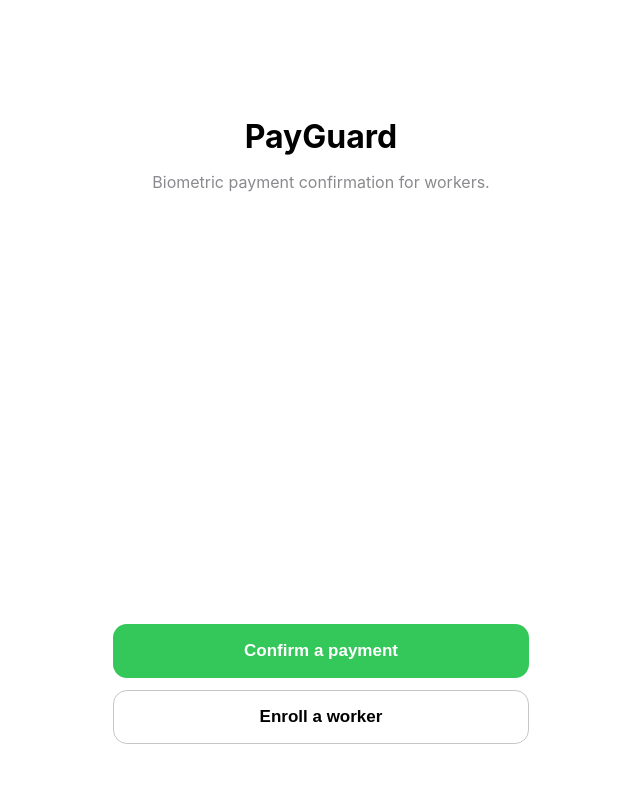
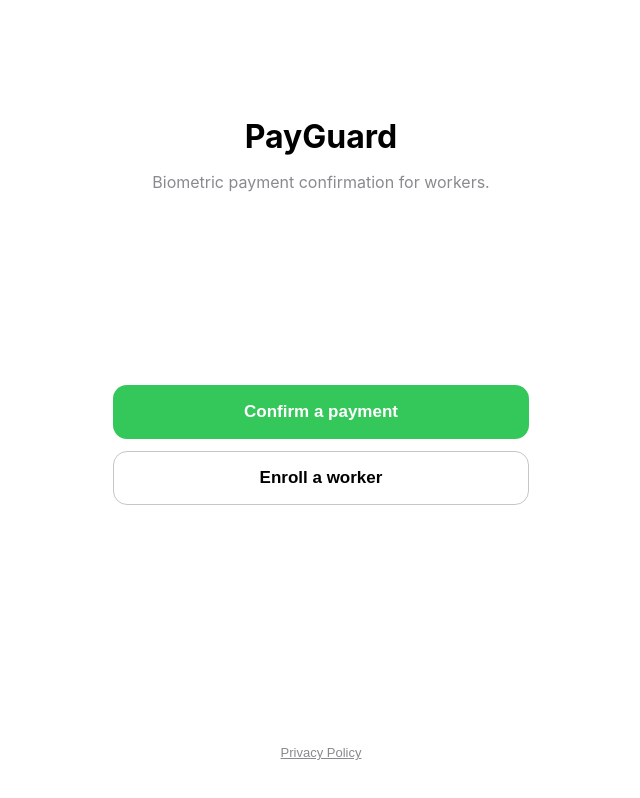
Before and after one commit to zefparis/payguard, a React (Vite) app: page / in a window 1280 px wide. Shown: the whole page, without its empty margins (319-959 px from the left). Built offline with nearby package versions, Linux system fonts and the light colour scheme; no server answers.

Commit message:
feat(privacy): iOS settings deeplink on permission denied + privacy policy link on home

```diff
--- /dev/null
+++ b/src/lib/settings.ts
@@ -0,0 +1,26 @@
+import { Capacitor } from '@capacitor/core'
+
+const PRIVACY_POLICY_URL = 'https://hybrid-vector.com/privacy'
+
+/**
+ * Opens the iOS Settings app for this app's permission settings.
+ * On web, opens browser-level instructions in a new tab.
+ */
+export function openAppSettings(): void {
+  if (Capacitor.isNativePlatform()) {
+    // iOS deep link to app-specific settings page
+    window.location.href = 'app-settings:'
+  } else {
+    // Web fallback — no programmatic access to browser settings
+    // The user must enable manually
+  }
+}
+
+/**
+ * Opens the Privacy Policy in a new tab / system browser.
+ */
+export function openPrivacyPolicy(): void {
+  window.open(PRIVACY_POLICY_URL, '_blank', 'noopener,noreferrer')
+}
+
+export { PRIVACY_POLICY_URL }
--- a/src/pages/Home.tsx
+++ b/src/pages/Home.tsx
@@ -1,6 +1,7 @@
 import { useNavigate } from 'react-router-dom'
 import { ROUTES } from '../constants/routes'
 import { Button } from '../ui/Button'
+import { openPrivacyPolicy } from '../lib/settings'
 
 export function Home() {
   const navigate = useNavigate()
@@ -16,6 +17,23 @@ export function Home() {
         <Button onClick={() => navigate(ROUTES.PAY)}>Confirm a payment</Button>
         <Button variant="secondary" onClick={() => navigate(ROUTES.ENROLL)}>Enroll a worker</Button>
       </div>
+      <div style={{ marginTop: 32, textAlign: 'center' }}>
+        <button
+          type="button"
+          onClick={openPrivacyPolicy}
+          style={{
+            background: 'none',
+            border: 'none',
+            color: 'var(--secondary-label)',
+            fontSize: 13,
+            cursor: 'pointer',
+            textDecoration: 'underline',
+            padding: 8,
+          }}
+        >
+          Privacy Policy
+        </button>
+      </div>
     </div>
   )
 }
--- a/src/steps/SelfieStep.tsx
+++ b/src/steps/SelfieStep.tsx
@@ -1,6 +1,7 @@
 import { useCamera } from '../hooks/useCamera'
 import { Button } from '../ui/Button'
 import { ErrorState } from '../ui/ErrorState'
+import { openAppSettings } from '../lib/settings'
 
 type Props = { onComplete: (selfieB64: string) => void }
 
@@ -10,7 +11,9 @@ export function SelfieStep({ onComplete }: Props) {
   if (error) {
     return <ErrorState
       title="Camera unavailable"
-      message="Please enable camera access in Settings to continue."
+      message="PayGuard needs camera access to verify your identity. Please enable it in Settings."
+      onSecondaryAction={openAppSettings}
+      secondaryLabel="Open Settings"
     />
   }
 
--- a/src/steps/VoiceStep.tsx
+++ b/src/steps/VoiceStep.tsx
@@ -5,6 +5,7 @@ import { VOICE_DURATION_MS } from '../constants/config'
 import { Button } from '../ui/Button'
 import { Spinner } from '../ui/Spinner'
 import { ErrorState } from '../ui/ErrorState'
+import { openAppSettings } from '../lib/settings'
 
 type Props = { onComplete: (embedding: number[]) => void }
 
@@ -15,7 +16,9 @@ export function VoiceStep({ onComplete }: Props) {
   if (error) {
     return <ErrorState
       title="Microphone unavailable"
-      message="Please enable microphone access in Settings to continue."
+      message="PayGuard needs microphone access to verify your voice. Please enable it in Settings."
+      onSecondaryAction={openAppSettings}
+      secondaryLabel="Open Settings"
     />
   }
 
--- a/src/ui/ErrorState.tsx
+++ b/src/ui/ErrorState.tsx
@@ -5,14 +5,30 @@ type Props = {
   message: string
   onRetry?: () => void
   retryLabel?: string
+  onSecondaryAction?: () => void
+  secondaryLabel?: string
 }
 
-export function ErrorState({ title, message, onRetry, retryLabel = 'Retry' }: Props) {
+export function ErrorState({
+  title,
+  message,
+  onRetry,
+  retryLabel = 'Retry',
+  onSecondaryAction,
+  secondaryLabel,
+}: Props) {
   return (
     <div style={{ textAlign: 'center', padding: 32 }}>
       <h2 style={{ marginBottom: 12 }}>{title}</h2>
       <p style={{ color: 'var(--secondary-label)', marginBottom: 24 }}>{message}</p>
-      {onRetry && <Button onClick={onRetry}>{retryLabel}</Button>}
+      <div style={{ display: 'flex', flexDirection: 'column', gap: 12 }}>
+        {onRetry && <Button onClick={onRetry}>{retryLabel}</Button>}
+        {onSecondaryAction && secondaryLabel && (
+          <Button variant="secondary" onClick={onSecondaryAction}>
+            {secondaryLabel}
+          </Button>
+        )}
+      </div>
     </div>
   )
 }
```
